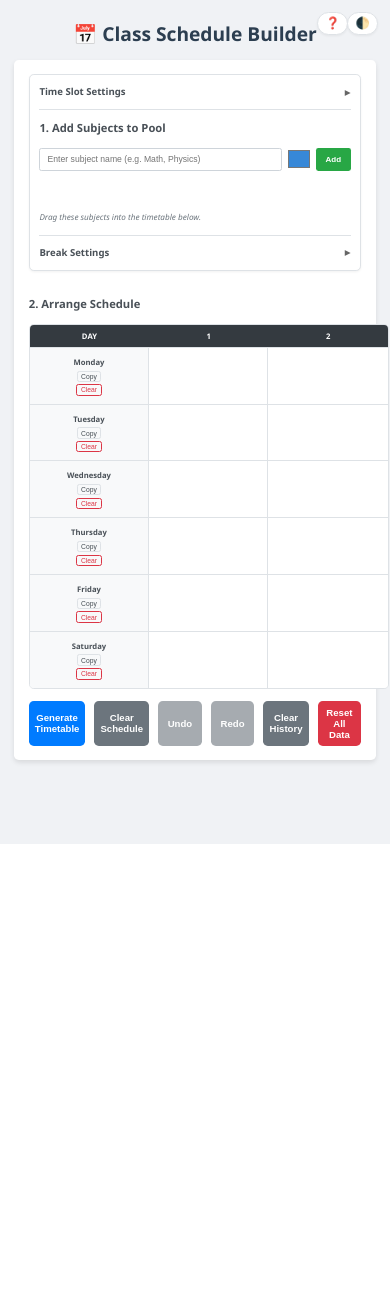
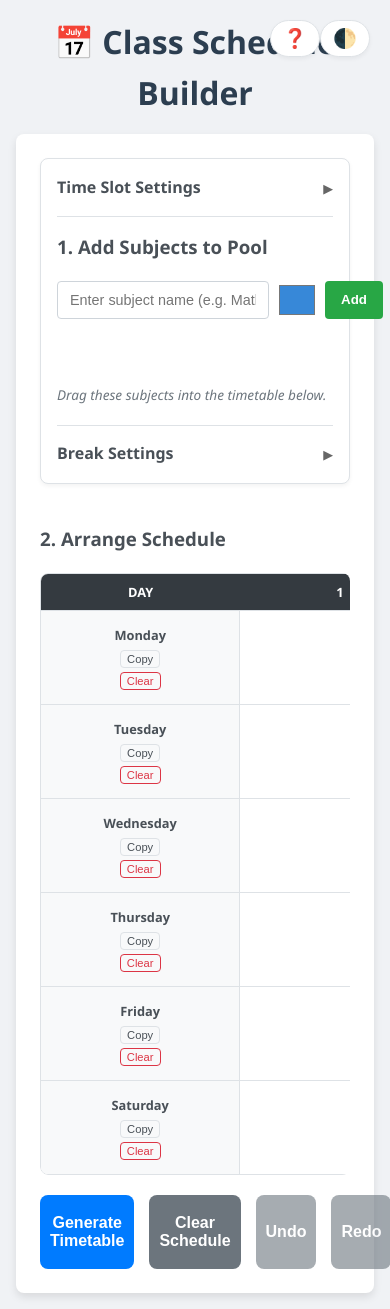
Before and after one commit to AlienMinus/ChronoSync, a Flask app: page / in a window 390 px wide; the page is wider, and only the part inside the window is pictured. Before the commit the page ends 844 px from the top of that part, so only its background shows below. Run offline with Flask 3, Linux system fonts and the light colour scheme.

Commit message:
vercel fix

```diff
--- a/static/style.css
+++ b/static/style.css
@@ -441,8 +441,18 @@ h3 {
 }
 .btn-back:hover { background: var(--secondary-hover); }
 
+.schedule-wrapper {
+    width: 100%;
+    overflow-x: auto;
+    -webkit-overflow-scrolling: touch;
+    border-radius: var(--radius);
+}
+
 /* Responsive Adjustments */
 @media (max-width: 1024px) {
+    body {
+        zoom: 100%;
+    }
     .form-container {
         flex-direction: column;
         align-items: stretch;
@@ -458,6 +468,11 @@ h3 {
     }
     .table-wrapper {
         overflow-x: auto;
+    }
+    .container-narrow, .container-wide {
+        padding: 0 1rem;
+        width: auto;
+        margin: 1rem auto;
     }
 }
 
--- a/templates/index.html
+++ b/templates/index.html
@@ -94,6 +94,7 @@
         <form action="/generate" method="POST" id="schedule-form" onsubmit="saveState()">
             <input type="hidden" name="total_slots" id="total_slots" value="2">
             <h3>2. Arrange Schedule</h3>
+            <div class="schedule-wrapper">
             <table class="schedule-table" id="schedule-table">
                 <thead>
                     <tr id="schedule-header-row">
@@ -123,6 +124,7 @@
                     {% endfor %}
                 </tbody>
             </table>
+            </div>
 
             <div class="form-actions">
                 <button type="submit" class="btn-generate">Generate Timetable</button>
```
